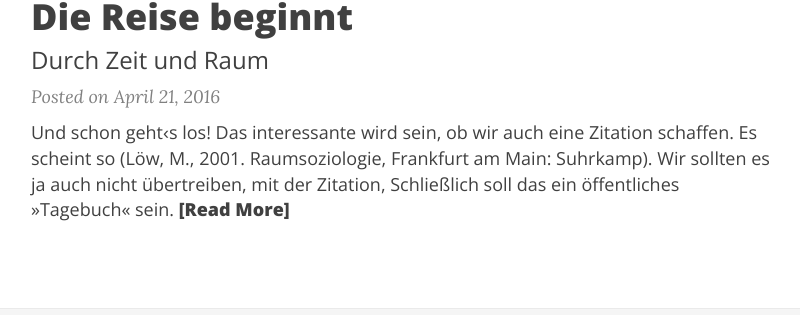
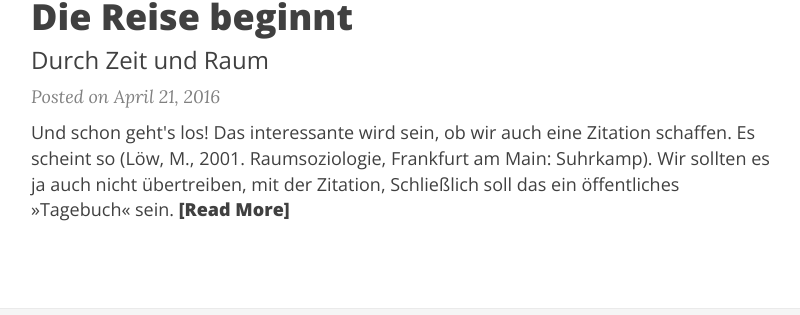
Before and after one commit to inventionate/inventionate-github-pages-backup, a Jekyll site: the page built from index.html, in a window 1280 px wide and 999 px high. Shown: the part 457-772 px from the top of the window, without its empty margins (234-1034 px from the left). Built offline with Jekyll 4.4.1, drawn with Linux system fonts in a browser that asks for light colours; nearby versions of some CDN libraries; the list of posts is cut into pages by our own code; some of the changed lines change nothing that is shown.

Commit message:
New post.

```diff
--- a/_config.yml
+++ b/_config.yml
@@ -71,7 +71,7 @@ url-pretty: "inventionate.de"  # eg. "deanattali.com/beautiful-jekyll"
 timezone: "Europe/Berlin"
 markdown: kramdown
 kramdown:
-    smart_quotes:  ["rsaquo", "lsaquo", "raquo", "laquo"]
+    smart_quotes:  ["apos", "apos", "raquo", "laquo"]
 highlighter: rouge
 permalink: /:year-:month-:day-:title/
 paginate: 5
```
